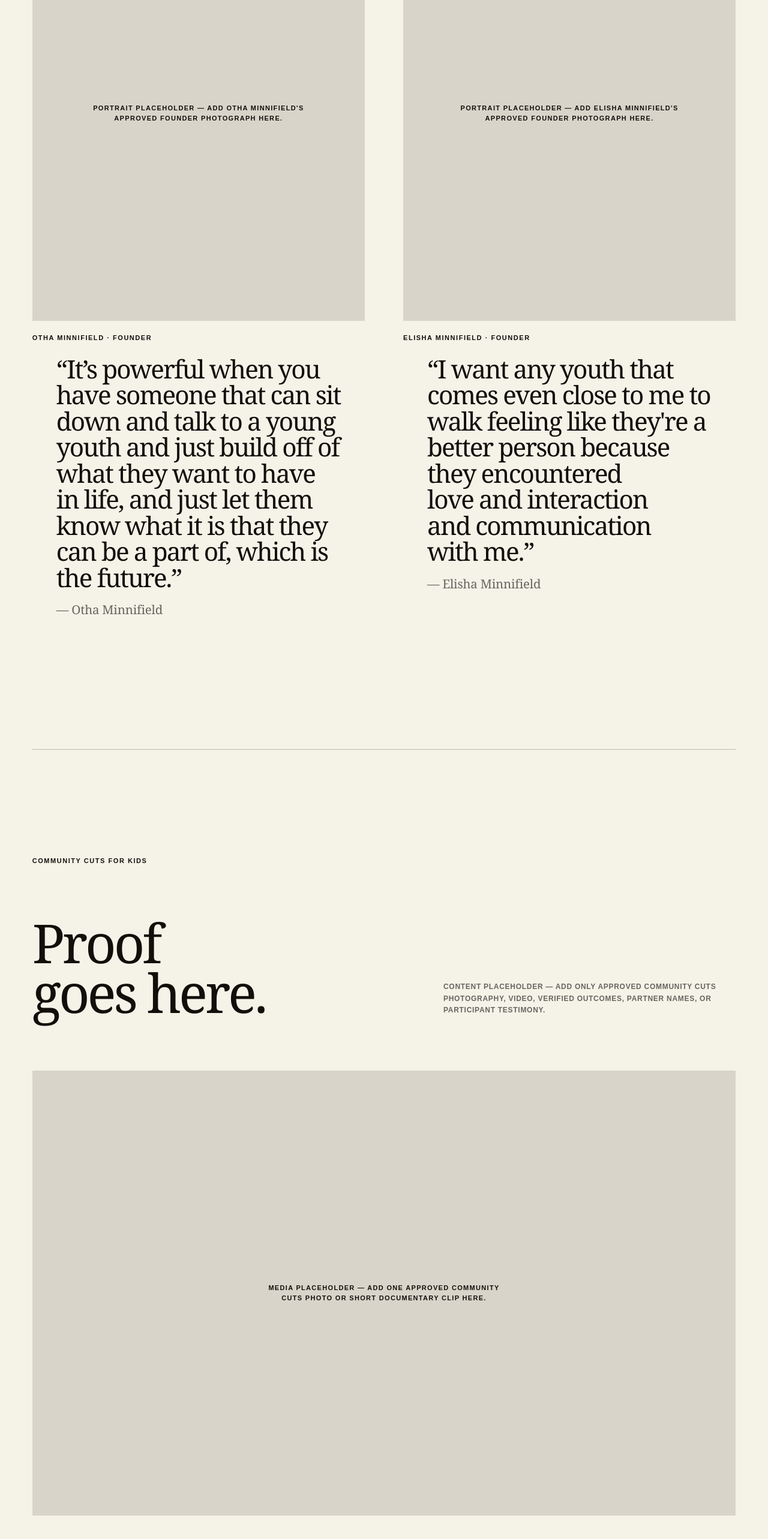
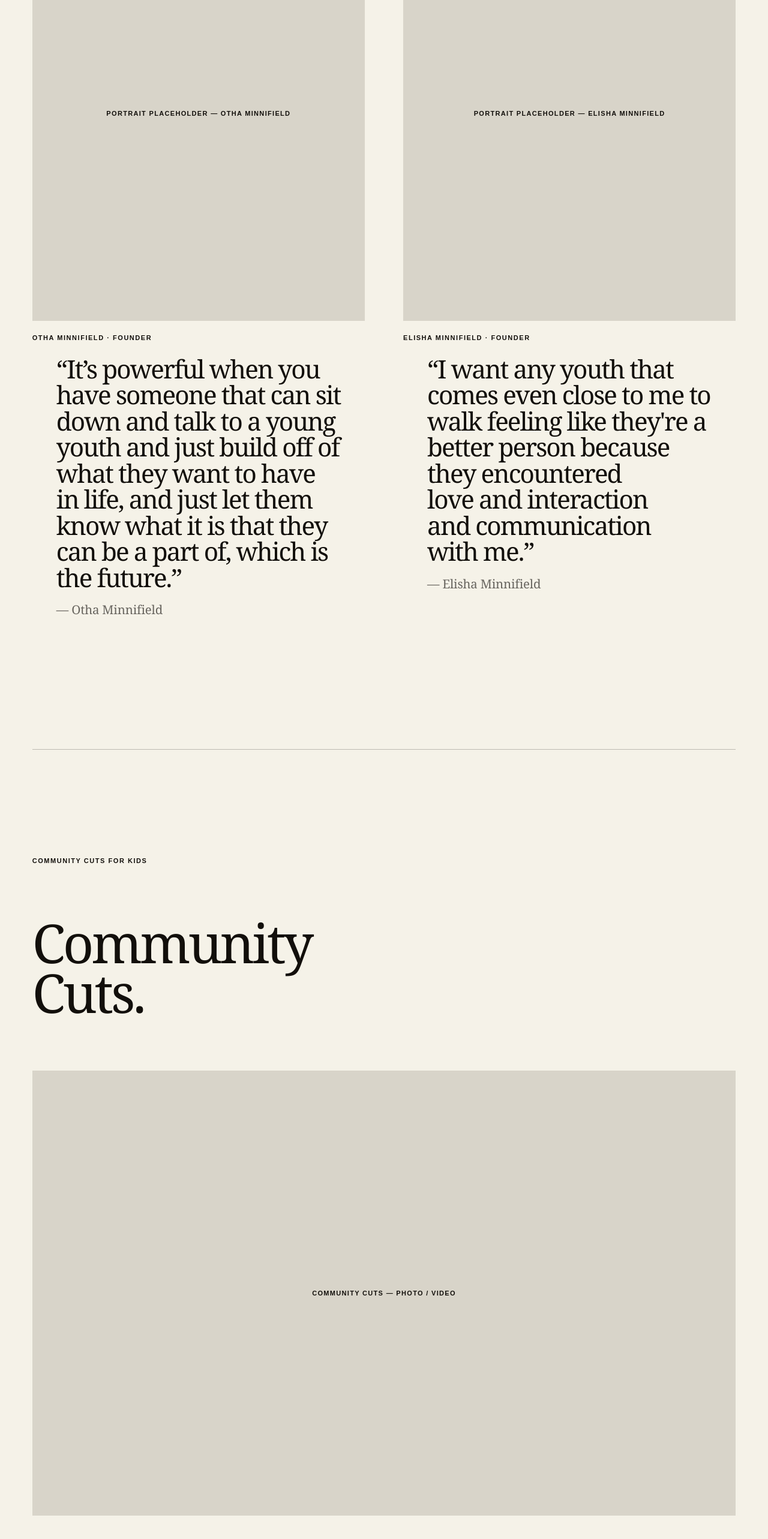
Before and after one commit to executiveusa/asc3nd-brand-site, a Next.js app: page / in a window 1280 px wide. Shown: the part 1302-3868 px from the top of the page at 60% size. Built offline with nearby package versions, Linux system fonts and the light colour scheme.

Commit message:
Reduce homepage placeholder copy

```diff
--- a/app/page.tsx
+++ b/app/page.tsx
@@ -46,7 +46,7 @@ export default function Home() {
             {siteStory.founders.map((founder) => (
               <article className="founder-profile" key={founder.name}>
                 <DocumentaryFrame
-                  label={`PORTRAIT PLACEHOLDER — Add ${founder.name}'s approved founder photograph here.`}
+                  label={`PORTRAIT PLACEHOLDER — ${founder.name}`}
                   slot={founder.mediaSlot}
                   className="portrait-placeholder"
                 />
@@ -67,11 +67,10 @@ export default function Home() {
         <section className="community-proof shell" id="community" aria-labelledby="community-title">
           <div className="section-heading">
             <p className="eyebrow">COMMUNITY CUTS FOR KIDS</p>
-            <h2 id="community-title">Proof goes here.</h2>
-            <p className="placeholder-note">CONTENT PLACEHOLDER — Add only approved Community Cuts photography, video, verified outcomes, partner names, or participant testimony.</p>
+            <h2 id="community-title">Community Cuts.</h2>
           </div>
           <DocumentaryFrame
-            label="MEDIA PLACEHOLDER — Add one approved Community Cuts photo or short documentary clip here."
+            label="COMMUNITY CUTS — PHOTO / VIDEO"
             slot="hero"
           />
         </section>
@@ -80,8 +79,7 @@ export default function Home() {
       <MotionReveal>
         <section className="future shell" id="next" aria-labelledby="future-title">
           <p className="eyebrow">WHAT COMES NEXT</p>
-          <h2 id="future-title">Next program or activity goes here.</h2>
-          <p className="placeholder-note">CONTENT PLACEHOLDER — Add the next confirmed 90-day activity in the founders’ approved words. No speculative programs or impact claims.</p>
+          <h2 id="future-title">Next ASC3ND program.</h2>
         </section>
       </MotionReveal>
 
```
